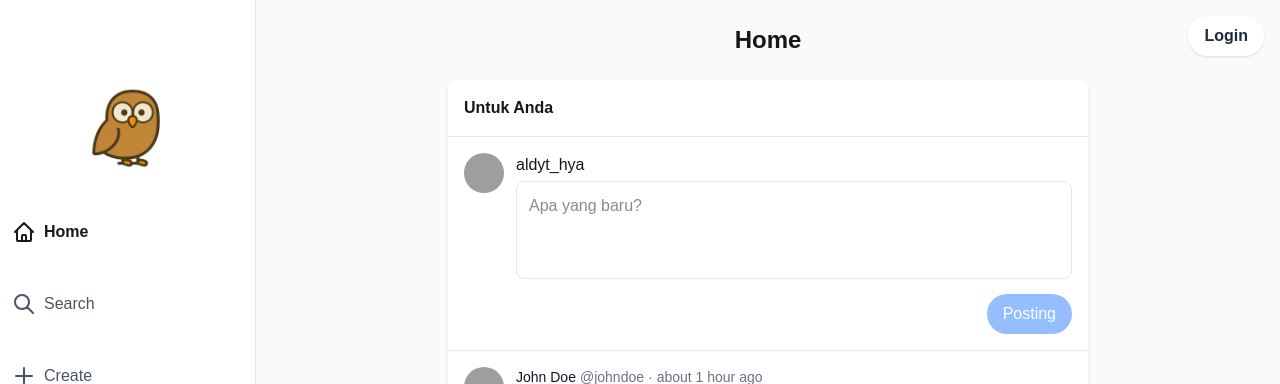
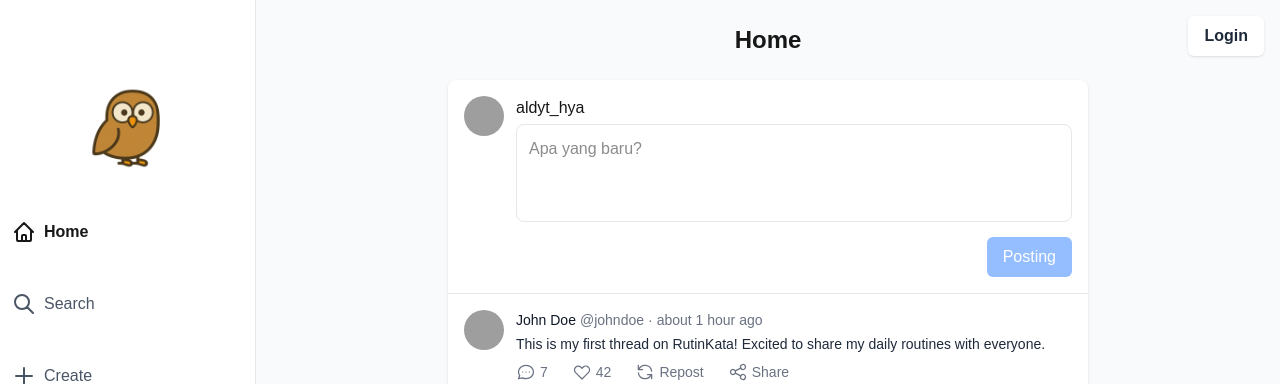
Before and after one commit to appaldyt/rutinkata.id, a Next.js app: page / in a window 1280 px wide. Shown: the top 384 px of the page. Built offline with nearby package versions, Linux system fonts and the light colour scheme; grey boxes are pictures that could not be loaded.

Commit message:
feat: create homepage with navigation and thread posting functionality

```diff
--- a/app/page.tsx
+++ b/app/page.tsx
@@ -76,9 +76,6 @@ export default function Home() {
       </div>
 
       <div className="bg-white rounded-lg shadow">
-        <div className="p-4 border-b border-gray-200">
-          <h2 className="font-semibold">Untuk Anda</h2>
-        </div>
 
         <div className="p-4 border-b border-gray-200">
           <div className="flex items-start space-x-3">
@@ -103,7 +100,7 @@ export default function Home() {
                 ></textarea>
                 <div className="mt-2 flex justify-end">
                   <button
-                    className="px-4 py-2 bg-blue-500 text-white rounded-full font-medium hover:bg-blue-600 transition-colors disabled:opacity-50 disabled:cursor-not-allowed"
+                    className="px-4 py-2 bg-blue-500 text-white rounded-md font-medium hover:bg-blue-600 transition-colors disabled:opacity-50 disabled:cursor-not-allowed"
                     disabled={!postText.trim()}
                     onClick={handlePost}
                   >
--- a/components/Navigation.tsx
+++ b/components/Navigation.tsx
@@ -11,7 +11,7 @@ export default function Navigation() {
     <>
       {/* Login Button (Top Right) */}
       <div className="fixed top-4 right-4 z-50">
-        <Link href="/auth" className="bg-white hover:bg-gray-100 text-gray-800 font-semibold py-2 px-4 rounded-full shadow transition-all duration-200 flex items-center justify-center">
+        <Link href="/auth" className="bg-white hover:bg-gray-100 text-gray-800 font-semibold py-2 px-4 rounded-md shadow transition-all duration-200 flex items-center justify-center">
           Login
         </Link>
       </div>
```
